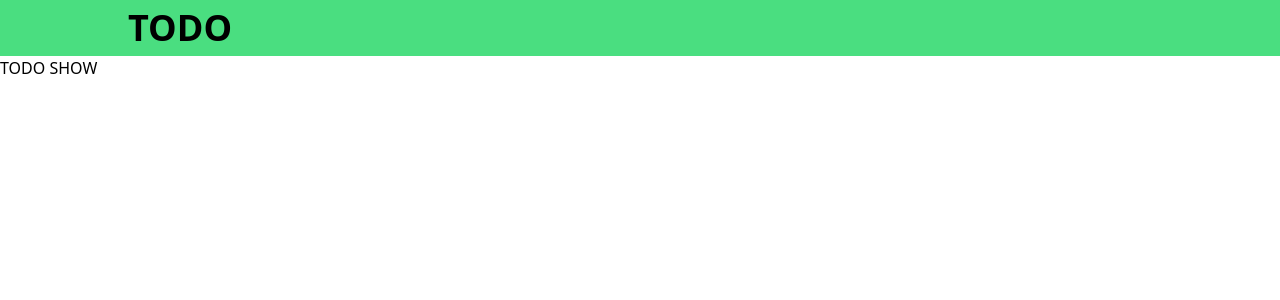
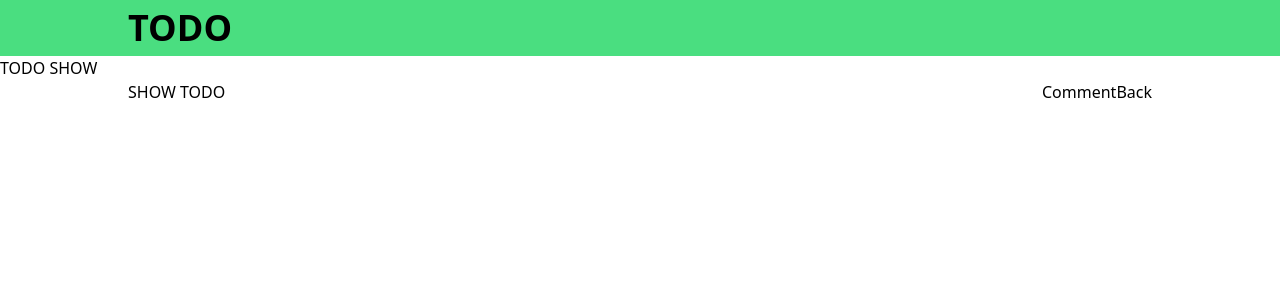
Before and after one commit to if-mentor/todo_itf_first, a Next.js app: page /show in a window 1280 px wide. Shown: the top 300 px of the page. Built offline with nearby package versions, Linux system fonts and the light colour scheme.

Commit message:
細かな修正

```diff
--- a/src/components/SearchForm.tsx
+++ b/src/components/SearchForm.tsx
@@ -1,14 +1,16 @@
+import Link from "next/link"
+
 const SearchForm = () => {
   return (
     <div className='w-full font-bold'>
         <div className='text-2xl max-w-5xl mx-auto py-2 flex justify-between'>
             <h2>TODO LIST</h2>
-            <div className='border border-solid border-gray rounded-full px-2 mt-5 bg-slate-300'>
-                <button>
+            <div className='border border-solid border-gray rounded-full p-2 mt-5 bg-slate-300'>
+                <Link href="/create">
                     <svg className="h-4 w-4 text-black"  fill="none" viewBox="0 0 24 24" stroke="currentColor">
                         <path stroke-linecap="round" stroke-linejoin="round" stroke-width="3" d="M3 4h13M3 8h9m-9 4h9m5-4v12m0 0l-4-4m4 4l4-4"/>
                     </svg>
-                </button>
+                </Link>
             </div>
         </div>
         <div className='flex  space-x-5 max-w-5xl mx-auto py-2'>
--- a/src/components/ShowTodoLink.tsx
+++ b/src/components/ShowTodoLink.tsx
@@ -3,11 +3,13 @@ import Link from "next/link"
 const ShowTodoLink = () => {
   return (
     <>
-        <div className="flex justify-between">
-            <h1>SHOW TODO</h1>
-            <div>
-                <Link href="/">Comment</Link>
-                <Link href="/">Back</Link>
+        <div className="w-full">
+            <div className="max-w-5xl mx-auto flex justify-between ">
+                <h1>SHOW TODO</h1>
+                <div>
+                    <Link href="/aaa">Comment</Link>
+                    <Link href="/">Back</Link>
+                </div>
             </div>
         </div>
     </>
--- a/src/pages/show.tsx
+++ b/src/pages/show.tsx
@@ -1,7 +1,10 @@
+import ShowTodoLink from "@/components/ShowTodoLink"
+
 const show = () => {
   return (
     <>
     <div>TODO SHOW</div>
+    <ShowTodoLink />
     </>
   )
 }
```
